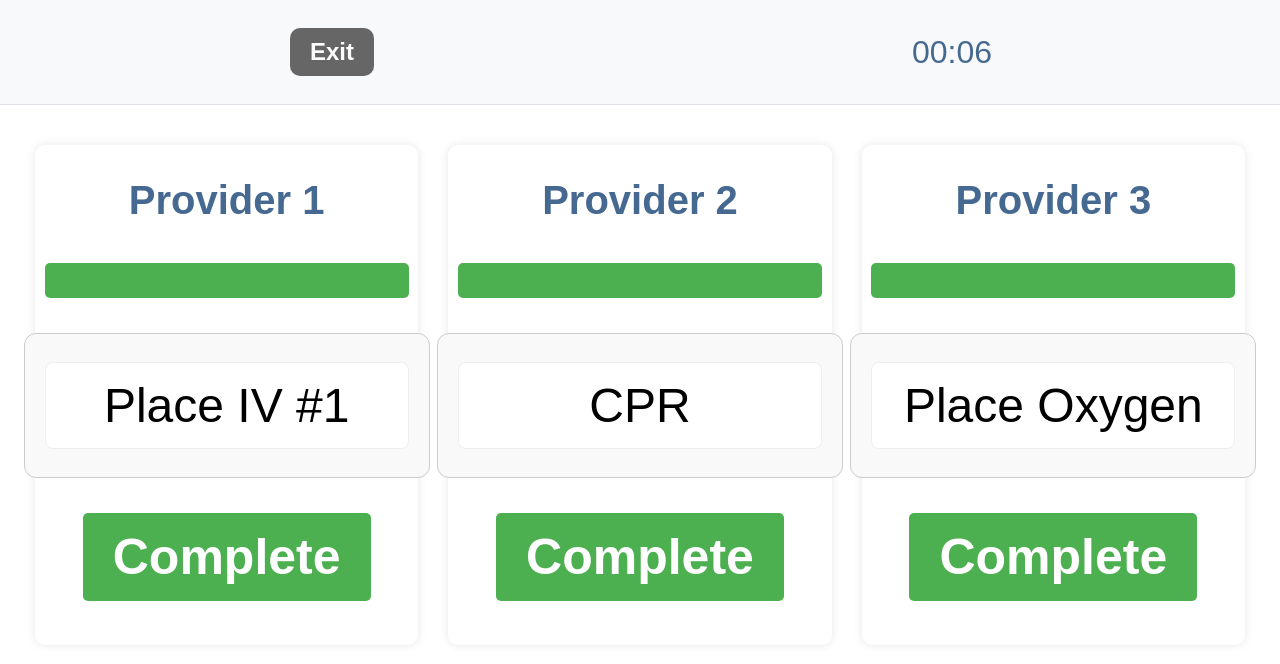
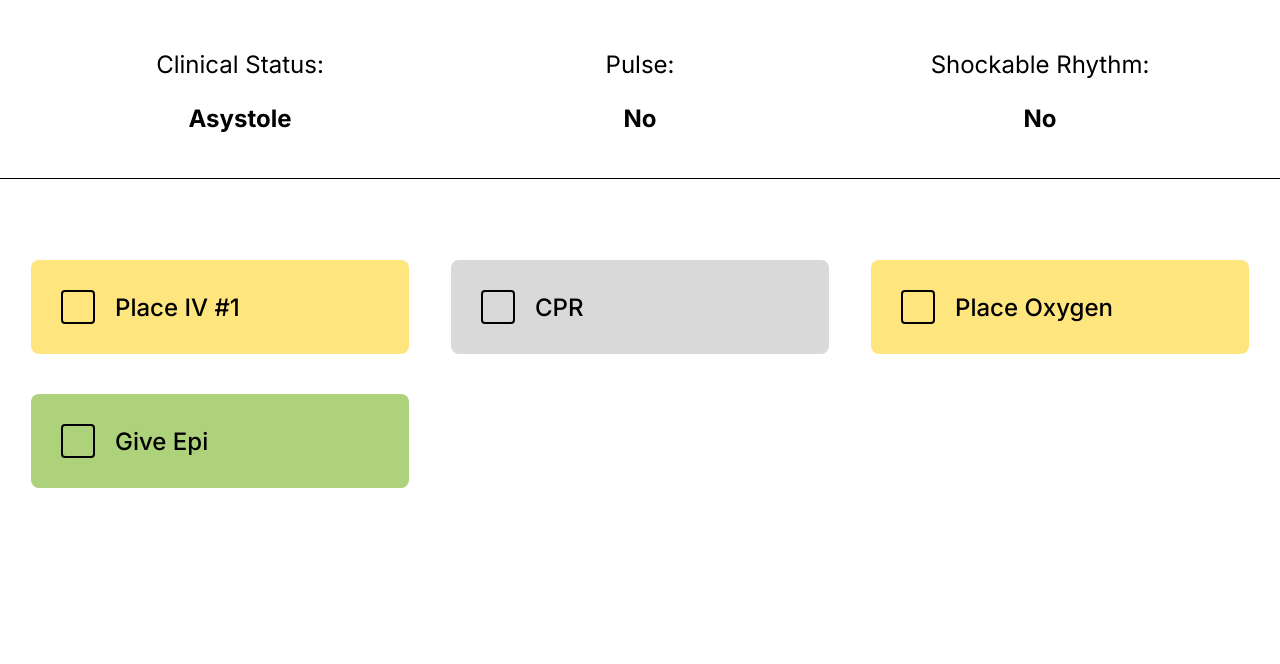
Before and after one commit to J1450/25-26, a Flask app: page /start_code in a window 1280 px wide. Shown: the top 664 px of the page. Run offline with Flask 3, Linux system fonts and the light colour scheme; some libraries are stand-ins or nearby versions.

Commit message:
Baseline frontend

```diff
--- a/app.py
+++ b/app.py
@@ -3,7 +3,7 @@ from datetime import datetime
 
 app = Flask(__name__)
 
-# Task data structure matching your HTML
+# Task data structure
 tasks = {
     0: {
         'Medications': {'count': 0, 'steps': [('Place IV #1', 20), ('Give Epi', 15)]},
@@ -48,7 +48,7 @@ def start_code():
             scenario_name = scenario_names.get(initial_scenario, f'Scenario {initial_scenario}')
             interactions.append([f"Code Initiated - {scenario_name}", now.strftime("%m/%d/%Y %H:%M:%S")])
 
-            return render_template('code_blue.html',
+            return render_template('new_code_blue.html',
                                 tasks=scenario_tasks,
                                 initial_scenario=initial_scenario)
         else:
@@ -240,8 +240,30 @@ def upload_page():
 def get_interactions():
     return jsonify({'success': True, 'interactions': interactions})
 
+@app.route('/record_task_completion', methods=['POST'])
+def record_task_completion():
+    global interactions
+    try:
+        timestamp = datetime.now().strftime("%m/%d/%Y %H:%M:%S")
+        category = request.form.get('category')
+        task = request.form.get('task')
+        scenario = int(request.form.get('scenario', current_scenario))
+        action = request.form.get('action')
+
+        # Record the interaction
+        scenario_names = {0: 'Asystole', 1: 'Ventricular Fibrillation', 2: 'Normal Sinus'}
+        scenario_name = scenario_names.get(scenario, f'Scenario {scenario}')
+        text = f"[{scenario_name}] {category} - Completed: {task}"
+
+        interactions.append([text, timestamp])
+
+        return jsonify({'success': True, 'message': 'Task completion recorded'})
+
+    except Exception as e:
+        return jsonify({'success': False, 'message': str(e)}), 500
+
 if __name__ == '__main__':
     print("Starting ResQ Carts Frontend Development Server")
-    print("Access the application at: http://localhost:5000")
-    print("Start a code blue at: http://localhost:5000/start_code?scenario=0")
+    print("Access the application at: http://localhost:5001")
+    print("Start a code blue at: http://localhost:5001/start_code?scenario=0")
     app.run(debug=True, host='0.0.0.0', port=5001)
--- a/static/css/app.css
+++ b/static/css/app.css
@@ -1,5 +1,25 @@
+@import url('https://fonts.googleapis.com/css2?family=Inter:wght@300;400;500;600;700&display=swap');
+
 /* Text */
-body, textarea, input, select {
+body {
+    margin: 0;
+    font-family: 'Inter', sans-serif;
+}
+
+.clinical-status-header,
+.status-info,
+.status-label,
+.status-value,
+.task-item,
+.large-button,
+.extra-large-button {
+    font-family: 'Inter', sans-serif;
+    font-size: 24px;
+}
+
+textarea,
+input,
+select {
     background: 0;
     border-radius: 0;
     font: 1em sans-serif;
@@ -118,35 +177,29 @@ button:hover {
     padding: 10px 20px;
 }
 
-/* Task Container */
+/* Tasks */
+
 .task-container {
-    border: 1px solid #ccc;
-    padding: 20px;
-    margin: 15px 0;
-    border-radius: 12px;
-    background-color: #f9f9f9;
-    width: 95%;
+    border: 1px solid white;
+    padding: 10px;
+    background-color: white;
+    width: 40%;
+    flex: 1;
+    display: flex;
+    flex-direction: column;
+    gap: 40px;
 }
 
 .task-item {
-    padding: 15px;
-    margin: 8px 0;
     background-color: white;
     border-radius: 8px;
-    border: 1px solid #eee;
-    cursor: pointer;
-    transition: all 0.2s ease;
-    font-size: 3em;
+    padding: 30px;
     font-weight: 500;
-}
+    text-align: center;
+    align-items: center;
+    display: flex;
+    gap: 20px;
 
-.task-item:hover {
-    background-color: #f0f0f0;
-}
-
-.task-item.completed {
-    background-color: #e8f5e9;
-    border-color: #81c784;
 }
 
 /* Progress Bars */
@@ -183,8 +236,7 @@ button:hover {
 .column {
     flex: 1;
     padding: 20px;
-    box-shadow: 0 0 10px rgba(0,0,0,0.1);
-    margin: 0 15px;
+    box-shadow: 0 0 10px rgba(0, 0, 0, 0.1);
     display: flex;
     flex-direction: column;
     align-items: center;
@@ -206,7 +258,7 @@ button:hover {
     display: flex;
     justify-content: space-around;
     padding: 20px;
-    margin-top: 20px;
+    gap: 20px;
 }
 
 /* Responsive Design */
@@ -451,24 +527,64 @@ button:hover {
     background-color: #45a049;
 }
 
-/* Progress bar colors based on new thresholds */
-.task-manager {
-    updateProgressBar(category) {
-        const progressBar = document.getElementById(`progress-bar-${category.toLowerCase()}`);
-        if (progressBar && this.taskCounts[category]) {
-            const progress = (this.taskCounts[category].completed / this.taskCounts[category].total) * 100;
-            progressBar.style.width = `${progress}%`;
-
-            // Update color based on new thresholds
-            if (progress < 34) {
-                progressBar.style.backgroundColor = '#ff4444';  // Red
-            } else if (progress < 67) {
-                progressBar.style.backgroundColor = '#ffeb3b';  // Yellow
-            } else {
-                progressBar.style.backgroundColor = '#4CAF50';  // Green
+/* NEW */
+.clinical-status-header {
+    background: white;
+    color: black;
+    text-align: center;
+    margin: 50px 0;
+    padding-bottom: 45px;
+    border-bottom: 1px solid black;
 }
 
-            logInfo(`Updated progress for ${category}: ${progress}%`);
+.status-info {
+    display: flex;
+    justify-content: space-between;
+    align-items: center;
+    font-size: 1.4em;
+    width: 100%;
+    max-width: 1200px;
+    margin: 0 auto;
+
 }
+
+.status-item {
+    flex: 1;
+    display: flex;
+    flex-direction: column;
+    align-items: center;
+    gap: 25px;
+    min-width: 0;
+    padding: 0 15px;
 }
+
+.status-label {
+    font-weight: normal;
 }
+
+.status-value {
+    font-weight: bold;
+    color: black;
+    text-align: center;
+}
+
+.checkbox {
+    width: 30px;
+    height: 30px;
+    border: 2px solid black;
+    border-radius: 4px;
+    display: flex;
+    align-items: center;
+    justify-content: center;
+    font-size: 40px;
+    font-weight: bold;
+    color: transparent;
+
+
+}
+
+.checkbox.checked {
+    background-color: inherit;
+    border-color: black;
+    color: black;
+}
--- a/static/js/app.js
+++ b/static/js/app.js
@@ -11,7 +11,7 @@ $(document).ready(function () {
         console.log('Info:', message);
     }
 
-  $('#startCode').on('click', function() {
+    $('#startCode').on('click', function () {
         // Create and show questions before redirecting
         const container = document.createElement('div');
         container.id = 'questions-container';
@@ -48,7 +48,7 @@ $(document).ready(function () {
     window.initialAnswers = {};
 
     // Handle initial answers and redirect
-  window.handleInitialAnswer = function(type, value) {
+    window.handleInitialAnswer = function (type, value) {
         initialAnswers[type] = value;
 
         // Disable the clicked buttons for this question
@@ -317,6 +317,7 @@ $(document).ready(function () {
                 }
             });
         }
+
 
         // Helper method to load new tasks
         loadNewTasks(scenarioNumber) {
@@ -622,10 +623,10 @@ $(document).ready(function () {
                     action: action,
                     scenario: this.currentScenario
                 },
-        success: function(response) {
+                success: function (response) {
                     logInfo(`Recorded ${action} interaction for ${category}`);
                 },
-        error: function(error) {
+                error: function (error) {
                     logError(`Failed to record interaction for ${category}`);
                 }
             });
@@ -874,7 +875,7 @@ $(document).ready(function () {
                     scenario: taskManager.currentScenario,
                     category: category
                 },
-        success: function(response) {
+                success: function (response) {
                     logInfo(`Server response for ${category}:`, response);
                     if (response.success) {
                         if (taskManager.completeTask(category)) {
@@ -888,11 +889,28 @@ $(document).ready(function () {
                         }
                     }
                 },
-        error: function(error) {
+                error: function (error) {
                     logError(`Failed to update task for ${category}:`, error);
                 }
             });
         }
+
+        function getTaskColor(taskName) {
+            const name = taskName.toLowerCase();
+
+            if (name.includes('bicarbonate')) return '#D27B7B'; // Red
+            if (name.includes('epi')) return '#AED27B'; // Green
+            if (name.includes('amiodarone')) return '#7BCED2'; // Blue
+            if (name.includes('iv') || name.includes('oxygen')) return '#FFE57D'; // Yellow
+
+            // Default gray
+            return '#D9D9D9';
+        }
+
+        document.querySelectorAll('.task-item').forEach(item => {
+            const text = item.textContent.trim();
+            item.style.backgroundColor = getTaskColor(text);
+        });
 
         // Add event listeners for complete and undo buttons
         categories.forEach(category => {
--- /dev/null
+++ b/static/js/new_app.js
@@ -0,0 +1,155 @@
+$(document).ready(function () {
+    let currentScenario = window.currentScenario || 0;
+    let taskTimers = {};
+
+    initializePage();
+
+    function initializePage() {
+        console.log('Initializing page with scenario:', currentScenario);
+
+        // Button click handlers
+        document.querySelectorAll('.task-item').forEach(task => {
+            task.addEventListener('click', function () {
+                toggleTaskCompletion(this);
+            });
+        });
+
+        applyTaskColors();
+
+        startTaskTimers();
+
+    }
+
+    function toggleTaskCompletion(taskElement) {
+        const checkbox = taskElement.querySelector('.checkbox');
+        const isCompleted = checkbox.classList.contains('checked');
+
+        if (!isCompleted) {
+            // Mark as completed
+            checkbox.classList.add('checked');
+            checkbox.innerHTML = '✓';
+            taskElement.classList.add('completed');
+
+            // Record completion
+            const category = getTaskCategory(taskElement);
+            const taskText = taskElement.textContent.replace('✓', '').trim();
+            recordTaskCompletion(category, taskText);
+        }
+    }
+
+    function getTaskCategory(taskElement) {
+        const container = taskElement.closest('.task-container');
+        if (container.id.includes('medications')) return 'Medications';
+        if (container.id.includes('compressions')) return 'Compressions';
+        if (container.id.includes('airways')) return 'Airways';
+        return 'Unknown';
+    }
+
+    function recordTaskCompletion(category, task) {
+        console.log(`Task completed: ${task} in ${category}`);
+
+        // Send to server
+        $.ajax({
+            url: '/record_task_completion',
+            type: 'POST',
+            data: {
+                scenario: currentScenario,
+                category: category,
+                task: task,
+                action: 'complete'
+            },
+            success: function (response) {
+                console.log('Task completion recorded:', response);
+            },
+            error: function (error) {
+                console.error('Failed to record task completion:', error);
+            }
+        });
+    }
+
+
+    function startTaskTimers() {
+        // Clear existing timers
+        Object.values(taskTimers).forEach(timer => clearTimeout(timer));
+        taskTimers = {};
+
+        // Start timers for tasks that should auto-complete
+        // document.querySelectorAll('.task-item').forEach(task => {
+        //     const stepTime = parseInt(task.dataset.step) || 20;
+        //     const taskId = `${getTaskCategory(task)}-${task.textContent.trim()}`;
+
+        //     // Auto-complete after the specified time
+        //     taskTimers[taskId] = setTimeout(() => {
+        //         if (!task.querySelector('.checkbox').classList.contains('checked')) {
+        //             toggleTaskCompletion(task);
+        //             console.log(`Auto-completed task: ${task.textContent.trim()}`);
+        //         }
+        //     }, stepTime * 1000);
+        // });
+    }
+
+    function getTaskColor(taskName) {
+        const name = taskName.toLowerCase();
+
+        if (name.includes('bicarbonate')) return '#D27B7B'; // Red
+        if (name.includes('epi')) return '#AED27B'; // Green
+        if (name.includes('amiodarone')) return '#7BCED2'; // Blue
+        if (name.includes('iv') || name.includes('oxygen')) return '#FFE57D'; // Yellow
+
+        // Default gray
+        return '#D9D9D9';
+    }
+
+    function applyTaskColors() {
+        document.querySelectorAll('.task-item').forEach(item => {
+            const text = item.textContent.replace('✓', '').trim();
+            item.style.backgroundColor = getTaskColor(text);
+        });
+    }
+
+    // Handle scenario changes from questions
+    window.handleScenarioChange = function (newScenario) {
+        console.log('Changing to scenario:', newScenario);
+        currentScenario = newScenario;
+
+        // Reload the page with the new scenario
+        window.location.href = `/start_code?scenario=${newScenario}`;
+    };
+
+    // Global function to handle initial answers (for the start page)
+    window.handleInitialAnswer = function (type, value) {
+        if (!window.initialAnswers) window.initialAnswers = {};
+        window.initialAnswers[type] = value;
+
+        const questionDiv = document.getElementById(`${type}-question`);
+        if (questionDiv) {
+            const buttons = questionDiv.getElementsByTagName('button');
+            Array.from(buttons).forEach(button => {
+                button.disabled = true;
+                if (button.textContent.toLowerCase() === (value ? 'yes' : 'no')) {
+                    button.style.backgroundColor = '#28a745';
+                } else {
+                    button.style.opacity = '0.5';
+                }
+            });
+        }
+
+        // Check if both questions are answered
+        if (window.initialAnswers.pulse !== undefined && window.initialAnswers.rhythm !== undefined) {
+            // Determine scenario
+            let scenario;
+            if (!window.initialAnswers.pulse && !window.initialAnswers.rhythm) {
+                scenario = 0; // Asystole
+            } else if (!window.initialAnswers.pulse && window.initialAnswers.rhythm) {
+                scenario = 1; // Ventricular Fibrillation
+            } else if (window.initialAnswers.pulse && !window.initialAnswers.rhythm) {
+                scenario = 2; // Normal Sinus
+            }
+
+            // Redirect to the selected scenario
+            setTimeout(() => {
+                window.location.href = `/start_code?scenario=${scenario}`;
+            }, 1000);
+        }
+    };
+});
--- a/templates/code_blue.html
+++ b/templates/code_blue.html
@@ -69,7 +35,6 @@
 
     <div class="rowcontainer">
         <div class="column">
-        <h2>Provider 1</h2>
             <div class="progress-container" id="progress-container-medications">
                 <div class="progress-bar" id="progress-bar-medications"></div>
                 <span class="progress-timer" id="timer-medications">20s</span>
@@ -89,7 +54,6 @@
         </div>
 
         <div class="column">
-        <h2>Provider 2</h2>
             <div class="progress-container" id="progress-container-compressions">
                 <div class="progress-bar" id="progress-bar-compressions"></div>
                 <span class="progress-timer" id="timer-compressions">20s</span>
@@ -109,7 +73,6 @@
         </div>
 
         <div class="column">
-        <h2>Provider 3</h2>
             <div class="progress-container" id="progress-container-airways">
                 <div class="progress-bar" id="progress-bar-airways"></div>
                 <span class="progress-timer" id="timer-airways">20s</span>
--- /dev/null
+++ b/templates/new_code_blue.html
@@ -0,0 +1,102 @@
+<!DOCTYPE html>
+<html>
+
+<head>
+    <meta charset="UTF-8" />
+    <meta name="viewport" content="width=device-width, initial-scale=1" />
+    <title>ResQ Carts</title>
+
+    <script src="https://cdnjs.cloudflare.com/ajax/libs/jquery/3.5.1/jquery.min.js"
+        integrity="sha512-bLT0Qm9VnAYZDflyKcBaQ2gg0hSYNQrJ8RilYldYQ1FxQYoCLtUjuuRuZo+fjqhx/qtq/1itJ0C2ejDxltZVFg=="
+        crossorigin="anonymous"></script>
+    <script src="https://cdnjs.cloudflare.com/ajax/libs/socket.io/3.0.4/socket.io.js"
+        integrity="sha512-aMGMvNYu8Ue4G+fHa359jcPb1u+ytAF+P2SCb+PxrjCdO3n3ZTxJ30zuH39rimUggmTwmh2u7wvQsDTHESnmfQ=="
+        crossorigin="anonymous"></script>
+    <script src="https://cdnjs.cloudflare.com/ajax/libs/Chart.js/3.7.1/chart.min.js"></script>
+    <script src="//ajax.googleapis.com/ajax/libs/jquery/1.9.1/jquery.min.js"></script>
+    <link href="{{url_for('static', filename = 'css/app.css')}}" rel="stylesheet">
+</head>
+
+<body>
+    <script type="text/javascript">
+        // Set initial scenario from server
+        window.currentScenario = parseInt('{{ initial_scenario }}');
+
+        // Ensure tasks are properly initialized
+        window.initialTasks = JSON.parse('{{ tasks|tojson|safe }}');
+    </script>
+    <script src="{{url_for('static', filename = 'js/new_app.js')}}"></script>
+
+
+    <div class="clinical-status-header">
+        <div class="status-info">
+            <div class="status-item">
+                <span class="status-label">Clinical Status:</span>
+                <span class="status-value" id="clinical-status-display">
+                    {% if initial_scenario == 0 %}Asystole
+                    {% elif initial_scenario == 1 %}Ventricular Fibrillation
+                    {% else %}Normal Sinus{% endif %}
+                </span>
+            </div>
+            <div class="status-item">
+                <span class="status-label">Pulse:</span>
+                <span class="status-value" id="pulse-display">
+                    {% if initial_scenario == 0 %}No
+                    {% elif initial_scenario == 1 %}No
+                    {% else %}Yes{% endif %}
+                </span>
+            </div>
+            <div class="status-item">
+                <span class="status-label">Shockable Rhythm:</span>
+                <span class="status-value" id="rhythm-display">
+                    {% if initial_scenario == 0 %}No
+                    {% elif initial_scenario == 1 %}Yes
+                    {% else %}No{% endif %}
+                </span>
+            </div>
+        </div>
+    </div>
+
+
+    <div class="rowcontainer">
+        <!-- Medications -->
+        <div class="task-container" id="medications-tasks">
+            {% if tasks and 'Medications' in tasks %}
+            {% for step in tasks['Medications']['steps'] %}
+            <div class="task-item" data-step="{{ step[1] }}">
+                <span class="checkbox"></span>
+                {{ step[0] }}
+            </div>
+            {% endfor %}
+            {% endif %}
+        </div>
+
+        <!-- Compressions -->
+        <div class="task-container" id="compressions-tasks">
+            {% if tasks and 'Compressions' in tasks %}
+            {% for step in tasks['Compressions']['steps'] %}
+            <div class="task-item" data-step="{{ step[1] }}">
+                <span class="checkbox"></span>
+                {{ step[0] }}
+            </div>
+            {% endfor %}
+            {% endif %}
+        </div>
+
+        <!-- Airways -->
+        <div class="task-container" id="compressions-tasks">
+            {% if tasks and 'Airways' in tasks %}
+            {% for step in tasks['Airways']['steps'] %}
+            <div class="task-item" data-step="{{ step[1] }}">
+                <span class="checkbox"></span>
+                {{ step[0] }}
+            </div>
+            {% endfor %}
+            {% endif %}
+        </div>
+    </div>
+</body>
+
+</html>
+
+</body>
```
Also changed, not shown: other parts of static/css/app.css (+74 -11 lines), other parts of templates/code_blue.html (+12 -45 lines). Lines whose indentation alone changed are shown as unchanged.
